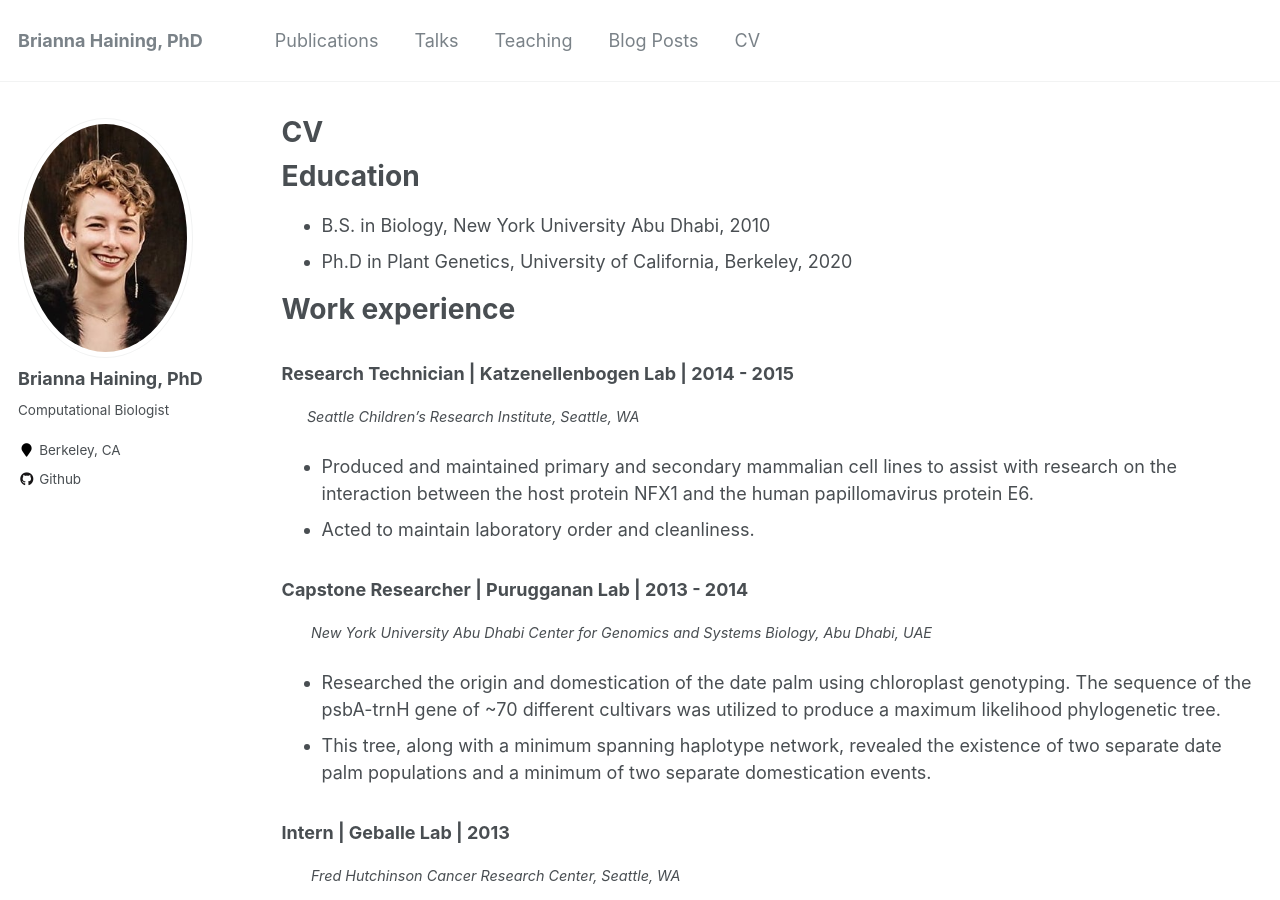
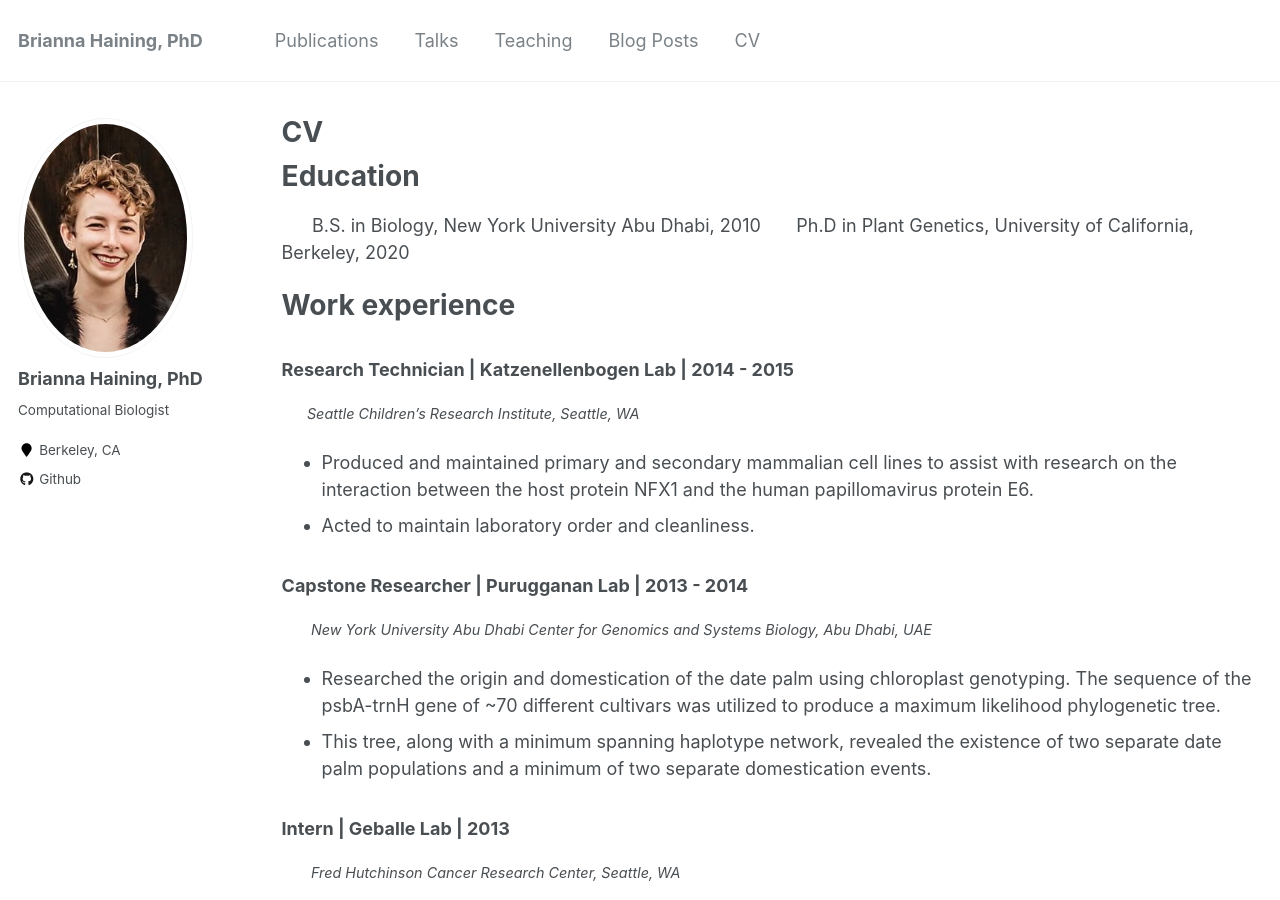
Before and after one commit to haining-b/haining-b.github.io, a Jekyll site: the page built from _pages/cv.md, in a window 1280 px wide and 900 px high. Built offline with Jekyll 4.4.1, drawn with Linux system fonts in a browser that asks for light colours.

Commit message:
Update cv.md

```diff
--- a/_pages/cv.md
+++ b/_pages/cv.md
@@ -13,8 +13,8 @@ redirect_from:
 
 Education
 ======
-* B.S. in Biology, New York University Abu Dhabi, 2010
-* Ph.D in Plant Genetics, University of California, Berkeley, 2020
+&nbsp;&nbsp;&nbsp;&nbsp;&nbsp; B.S. in Biology, New York University Abu Dhabi, 2010
+&nbsp;&nbsp;&nbsp;&nbsp;&nbsp; Ph.D in Plant Genetics, University of California, Berkeley, 2020
 
 Work experience
 ======
@@ -22,8 +22,8 @@ Work experience
 ### Research Technician | Katzenellenbogen Lab | 2014 - 2015
 
    &nbsp;&nbsp;&nbsp;&nbsp;&nbsp;<span style="font-size:0.8em; font-style:italic">Seattle Children's Research Institute, Seattle, WA</span>
-  *  Produced and maintained primary and secondary mammalian cell lines to assist with research on the interaction between the host protein NFX1 and the human papillomavirus protein E6.
-  *  Acted to maintain laboratory order and cleanliness.
+   - Produced and maintained primary and secondary mammalian cell lines to assist with research on the interaction between the host protein NFX1 and the human papillomavirus protein E6.
+   - Acted to maintain laboratory order and cleanliness.
 
 ### Capstone Researcher | Purugganan Lab | 2013 - 2014
   &nbsp;&nbsp;&nbsp;&nbsp;&nbsp;<span style="font-size:0.8em; font-style:italic"> New York University Abu Dhabi Center for Genomics and Systems Biology, Abu Dhabi, UAE</span>
```
